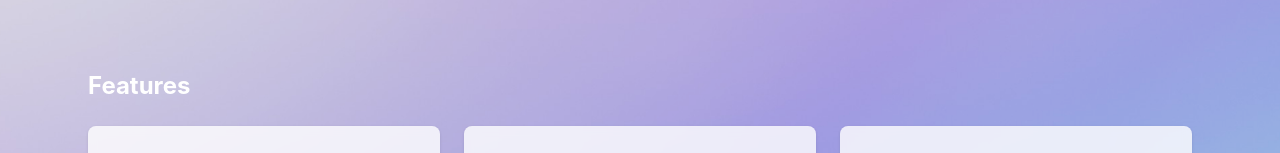
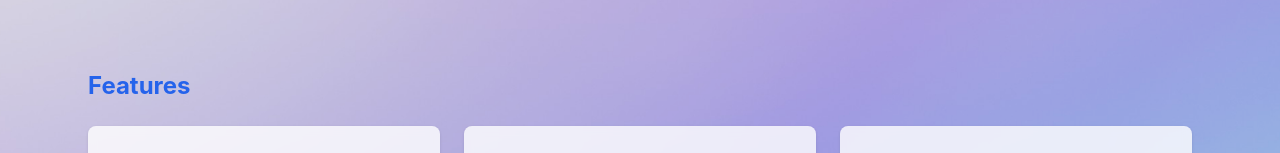
Before and after one commit to sahilkumar14/Ai-based-loan-web, a React (Vite) app in the folder loan-frontend/: page / in a window 1280 px wide. Shown: the part 510-663 px from the top of the page. Built offline with nearby package versions, Linux system fonts and the light colour scheme.

Commit message:
text colour change

```diff
--- a/loan-frontend/src/pages/Landing.jsx
+++ b/loan-frontend/src/pages/Landing.jsx
@@ -61,7 +61,7 @@
         </section>
 
         <section id="features" className="mt-20">
-          <h2 className="text-2xl font-bold text-white">Features</h2>
+          <h2 className="text-2xl font-bold text-blue-600">Features</h2>
           <div className="mt-6 grid grid-cols-1 md:grid-cols-3 gap-6">
             <div className="p-6 bg-white/80 backdrop-blur-sm rounded-lg shadow">
               <h3 className="font-semibold text-gray-900">Real-time scoring</h3>
```
